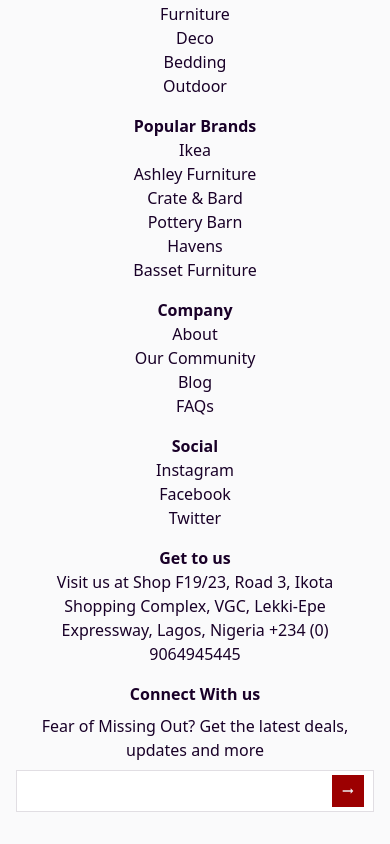
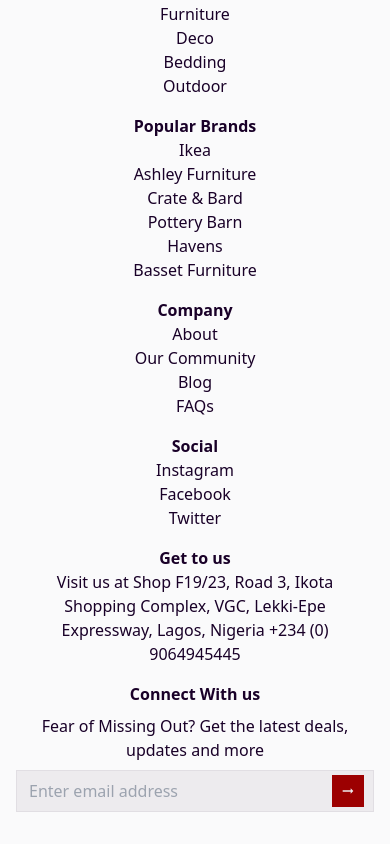
Before and after one commit to juskins/Timbu-Cloud-Shop-HNG11-task2-, a React (Vite) app: page / in a window 390 px wide. Shown: the part 1057-1901 px from the top of the page. Built offline with nearby package versions, Linux system fonts and the light colour scheme; no server answers.

Commit message:
Updated mobile responsiveness

```diff
--- a/src/components/Footer.jsx
+++ b/src/components/Footer.jsx
@@ -76,7 +76,7 @@
                         <p className='font-bold'>Connect With us</p>
                         <p>Fear of Missing Out? Get the latest deals, updates and more</p>
                         <div className='relative'>
-                            <input type="text" className='w-full py-2 px-3 ' style={{border:'1px solid #E1DEE3'}}/>
+                            <input type="text" placeholder='Enter email address' className='w-full py-2 px-3 bg-[#EDEBEE]' style={{border:'1px solid #E1DEE3'}}/>
                             <button className='absolute py-2 px-4 w-[26.08px] flex flex-col justify-center items-center right-0 text-[#EDEBEE] top-1/2 -translate-y-1/2  mr-[10px]' style={{backgroundColor:"#9C0001"}}><MdOutlineArrowRightAlt/></button>
                         </div>
                 </div>
```
